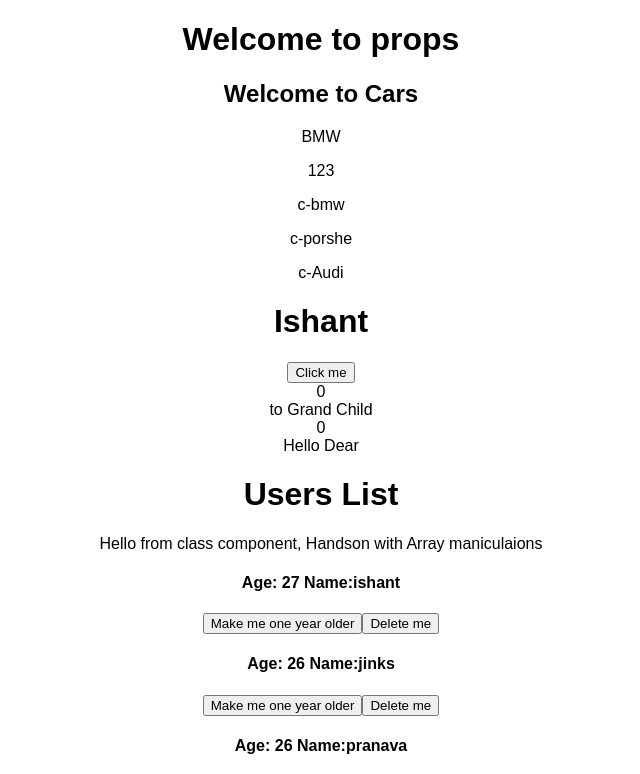
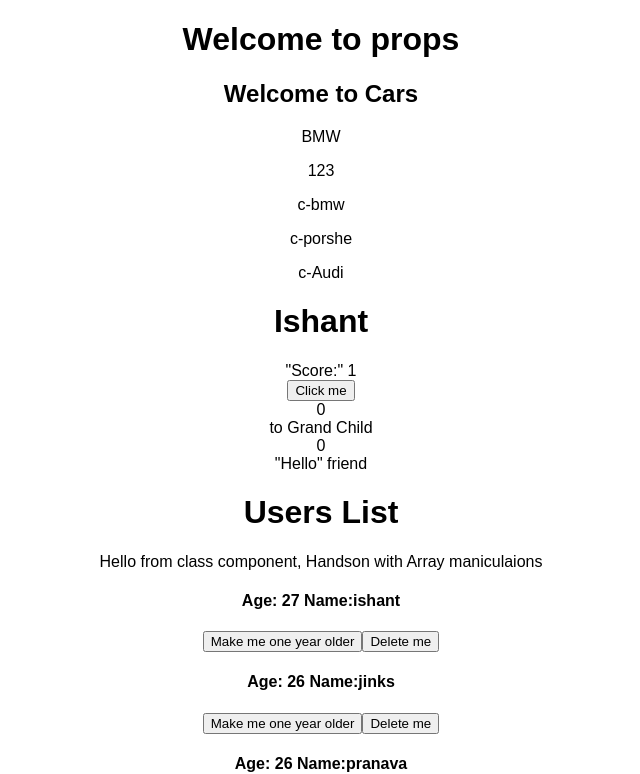
Before and after one commit to IshantL/react-app-pract, a React (Create React App) app: page / in a window 1280 px wide. Shown: the top 774 px of the page, without its empty margins (319-959 px from the left). Built offline with nearby package versions, Linux system fonts and the light colour scheme.

Commit message:
pure component demo

```diff
--- a/src/App.js
+++ b/src/App.js
@@ -5,8 +5,11 @@ import Parent from './Parent';
 import Number from './Number';
 import './App.css';
 
-function Hello(){
-  return "Hello Dear";
+function Hello(props){
+  return (<div>"Hello" {props.name}</div>)
+}
+function Score(props){
+  return (<div>"Score:" {props.val}</div>)
 }
 
 class App extends Component {
@@ -14,7 +17,9 @@ class App extends Component {
     console.log("Constructor");
     super(props);
     this.state={
-      r:0
+      r:0,
+      name: "friend",
+      val:1
     }
     this.clickeventButton=this.clickeventButton.bind(this);
   }
@@ -31,10 +36,19 @@ class App extends Component {
       }
       componentDidMount(){
         console.log("component did mount");
+        //example football game score:
+        setInterval(()=>{
+          this.setState(()=>{
+            return{val:1}
+          })
+        },2000)
       }
       shouldComponentUpdate(nextState,nextProps){
         console.log("should component update -App.js")
-        return true;
+        //here  I am checking the state
+        console.log('nextState',nextState);
+        console.log('nextProps',nextProps)
+        return (this.state.val === nextState.val? false:true);
       }
       componentWillUpdate(){
         console.log("component will update- app.js")
@@ -48,9 +62,10 @@ class App extends Component {
       <div className="App">
        <Parent/>
        <h1>{this.props.propString}</h1>
+       <Score val={this.state.val}/>
 
        <Number randNo={this.state.r} callFunctionInParent={this.clickeventButton}/>
-       <Hello/>
+       <Hello name={this.state.name}/>
        <Users title="Users List"/>
        Innerwidth: {this.state.innerWidth}
       </div>
```
